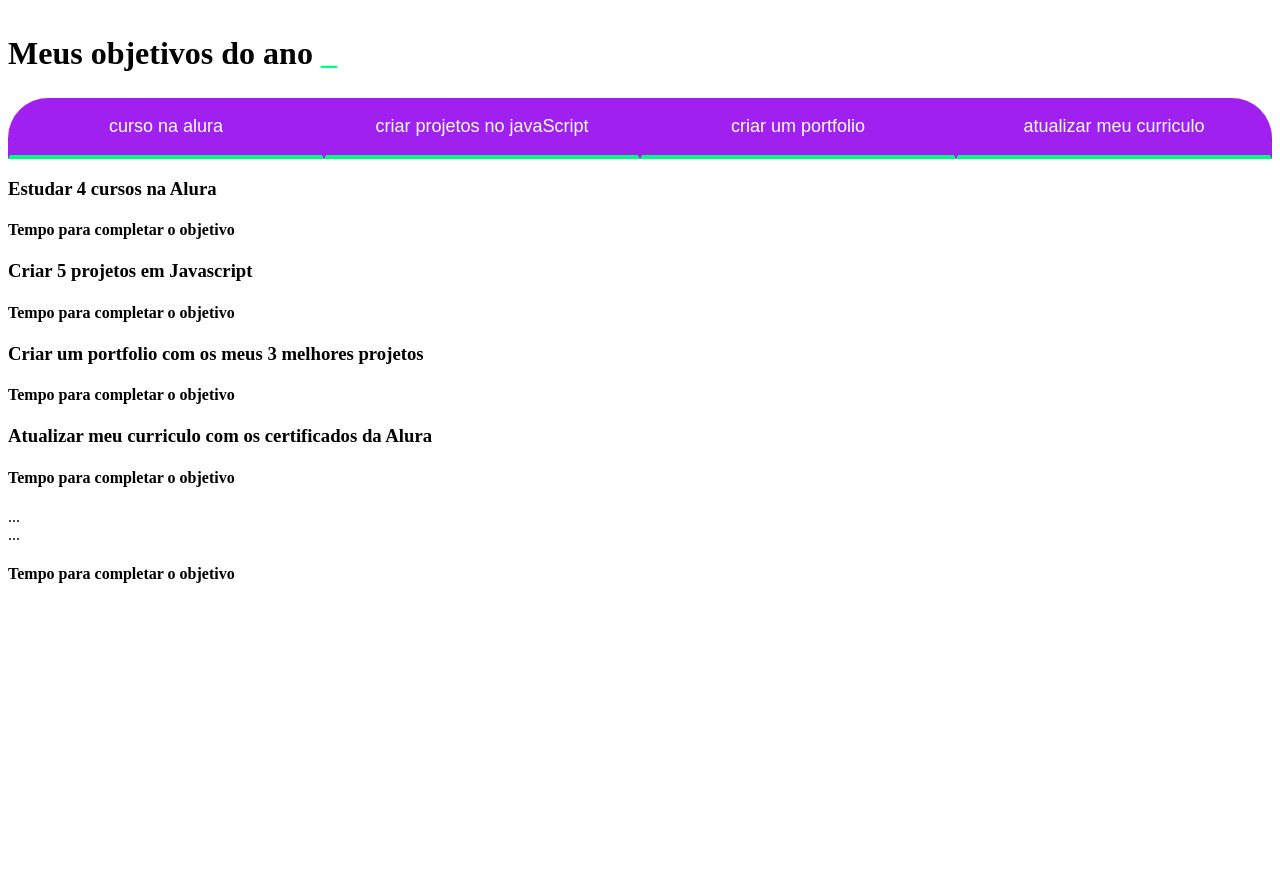
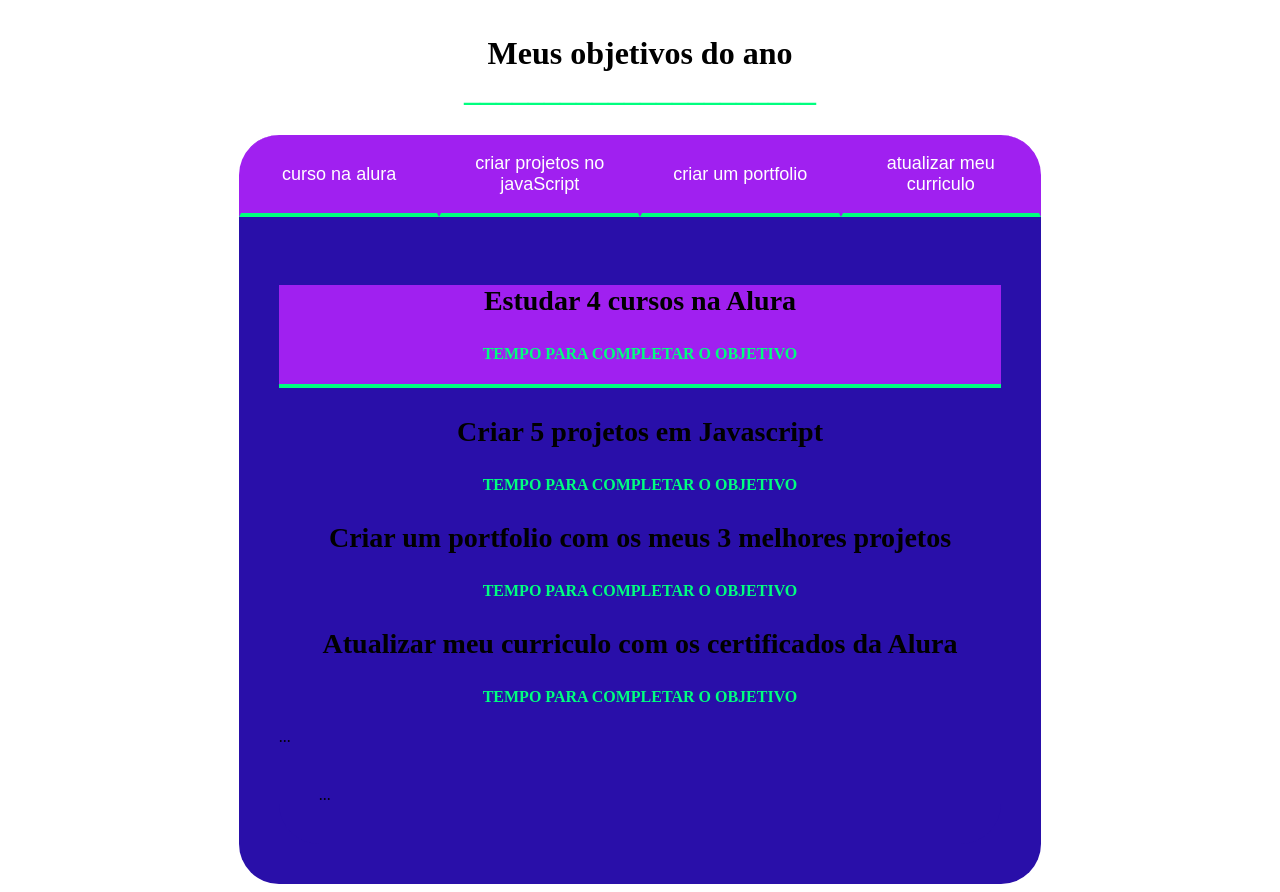
Before and after one commit to YasminDaniele/grupo-1, a plain HTML site: page index.html in a window 1280 px wide. Before the commit the page ends 800 px from the top, so only its background shows below. Drawn offline with Linux system fonts and the light colour scheme.

Commit message:
Add files via upload

```diff
--- a/index.html
+++ b/index.html
@@ -10,8 +10,8 @@
 <link href="https://fonts.googleapis.com/css2?family=Merriweather:ital,wght@0,300;0,400;0,700;0,900;1,300;1,400;1,700;1,900&display=swap" rel="stylesheet">
 </head>
 <body>
-    <section class="conteudo-principal"></section>
-    <h2 class="titulo-principal">Meus objetivos do ano <span>_</span></h2>
+    <section class="conteudo-principal">
+        <h2 class="titulo-principal">Meus objetivos do ano <span>______________________</span></h2>
         <div class="conteudo">
             <div class="botoes">
                 <button class="botao ativo">curso na alura</button>
@@ -20,49 +20,45 @@
                 <button class="botao ativo">atualizar meu curriculo</button>
             </div>
 
-        <div class=»abas-textos»>
-            <div class=“aba-conteudo ativo»>
+            <div class="abas-textos">
+                <div class="aba-conteudo ativo">
 
-                <h3 class=»aba-conteudo-titulo-
-                principal»>Estudar 4 cursos na Alura</h3>
+                    <h3 class="aba-conteudo-titulo-principal">Estudar 4 cursos na Alura</h3>
 
-                <h4 class=»aba-conteudo-titulo-
-                secundario»>Tempo para completar o objetivo</h4>
+                    <h4 class="aba-conteudo-titulo-secundario">Tempo para completar o objetivo</h4>
+                    <div class="contador"></div>
 
                 </div>
-            <div class=»aba-conteudo»>
-                <h3 class=»aba-conteudo-titulo-principal»>Criar
+                <div class="aba-conteudo">
+                    <h3 class="aba-conteudo-titulo-principal">Criar
                     5 projetos em Javascript</h3>
 
-                <h4 class=»aba-conteudo-titulo-
-                secundario»>Tempo para completar o objetivo</h4>
+                <h4 class="aba-conteudo-titulo-secundario">Tempo para completar o objetivo</h4>
+                    <div class="contador"></div>
 
                 </div>
-            <div class=»aba-conteudo»>
-                <h3 class=»aba-conteudo-titulo-principal»>Criar um portfolio com os meus 3 melhores projetos</h3>
+                <div class="aba-conteudo">
+                    <h3 class="aba-conteudo-titulo-principal">Criar um portfolio com os meus 3 melhores projetos</h3>
 
-                <h4 class=»aba-conteudo-titulo-
-                secundario»>Tempo para completar o objetivo</h4>
+                    <h4 class="aba-conteudo-titulo-secundario">Tempo para completar o objetivo</h4>
+                    <div class="contador"></div>
 
                 </div>
-            <div class=»aba-conteudo»>
+                <div class="aba-conteudo">
 
-                <h3 class=»aba-conteudo-titulo-
-                principal»>Atualizar meu curriculo com os certificados da Alura</h3>
+                    <h3 class="aba-conteudo-titulo-principal">Atualizar meu curriculo com os certificados da Alura</h3>
 
-                <h4 class=»aba-conteudo-titulo-
-                secundario»>Tempo para completar o objetivo</h4>
-                <div class=»conteudo»>
-                    <div class=»botoes»> ... </div>
-                    <div class=»abas-textos»> ... </div>
+                    <h4 class="aba-conteudo-titulo-secundario">Tempo para completar o objetivo</h4>
+                    <div class="conteudo">
+                        <div class="botoes"> ... </div>
+                        <div class="abas-textos"> ... </div>
                         </div>
                         </div>
 
                 </div>
             </div>
         </div>
-    <script src=»main.js»></script>
+    </section>
+    <script src="main.js"></script>
 </body>
 </html>
-<h4 class=”aba-conteudo-titulo-secundario”>Tempo para completar o objetivo</h4>
-<div class=”contador”></div>
--- a/style.css
+++ b/style.css
@@ -4,7 +4,7 @@
     --branco:#ffffff;
     --botao-ativo:#A020F0;
     --botao-inativo:rgba(58, 55, 94, 0.5);
-    --texto-fundo:rgba(58, 55, 94, 0.3);
+    --texto-fundo:rgb(41, 15, 169);
 }
 
 .body{
@@ -24,6 +24,10 @@
 }
 
 .titulo-principal {
+    display: flex;
+    flex-direction: column;
+    justify-content: center;
+    align-items: center;
     text-align: left;
     width: 100%;
     font-size: 32px;
```
Lines whose indentation alone changed are shown as unchanged.
